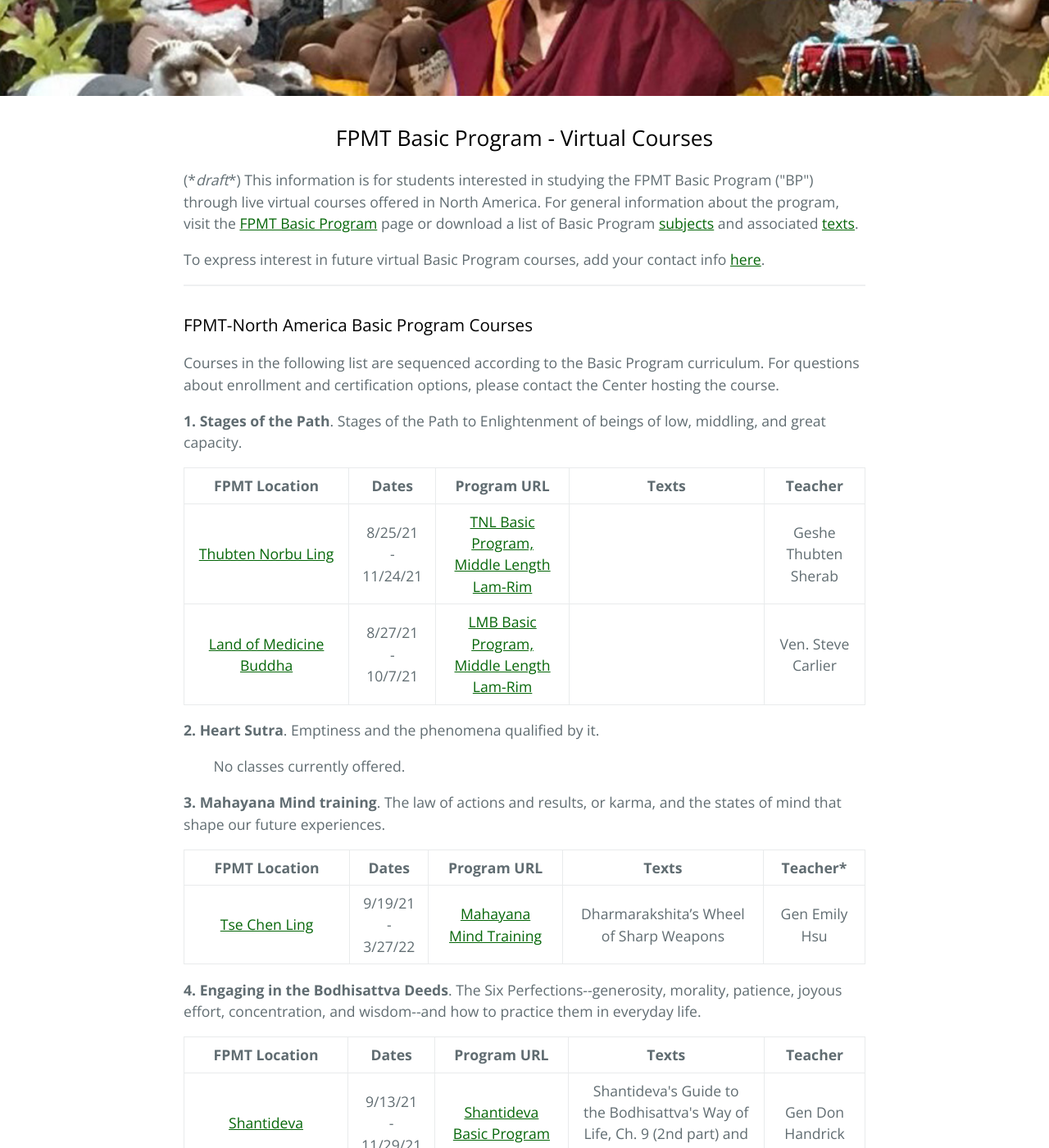
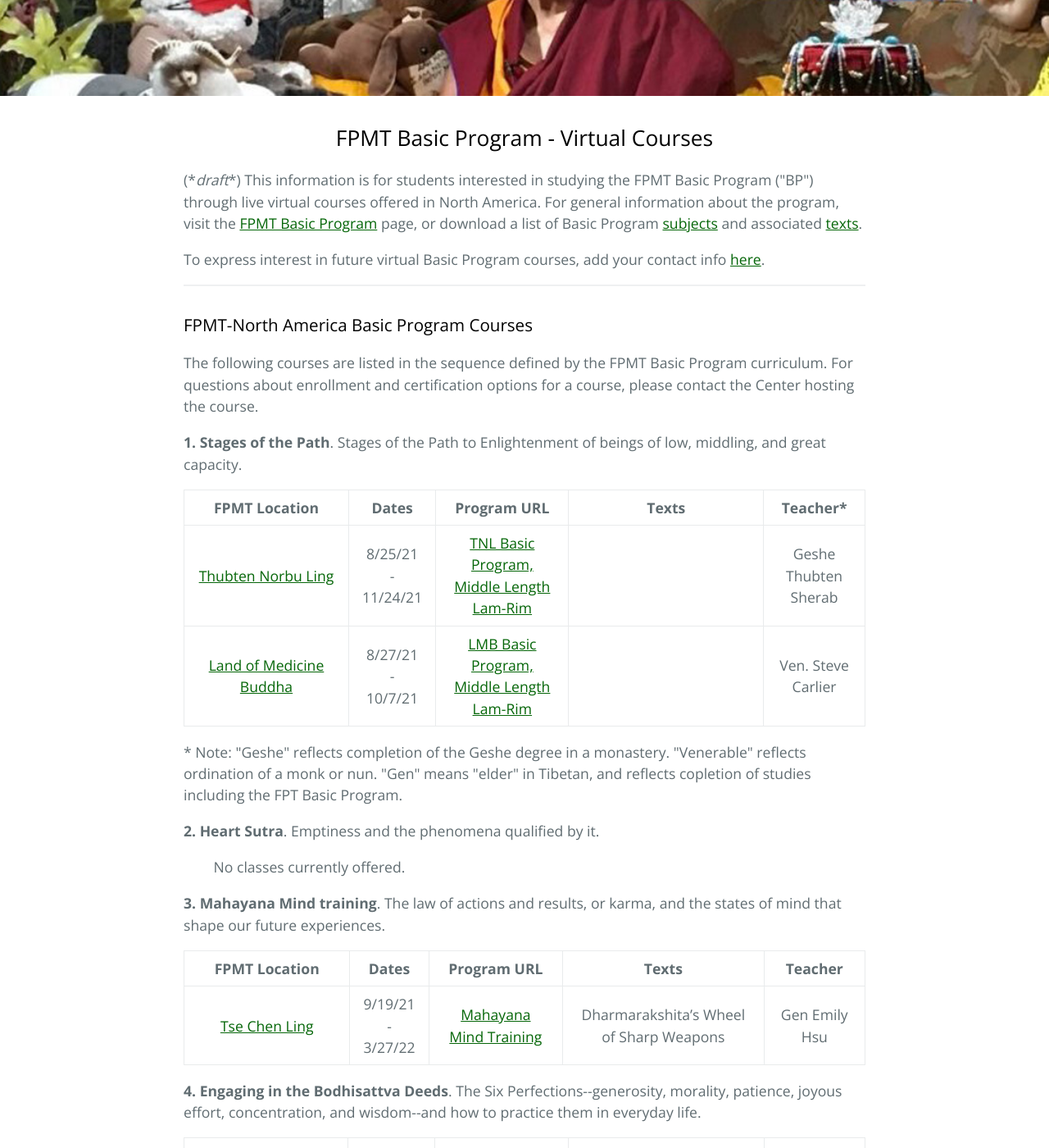
Before and after one commit to lgeorge/lgeorge.github.io, a Jekyll site: the page built from fpmt-na/index.html, in a window 1280 px wide and 1400 px high, scrolled down 208 px. Shown: the whole window at 82% size. Built offline with Jekyll 4.4.1, drawn with Linux system fonts in a browser that asks for light colours; some of the changed text lies outside the part shown.

Commit message:
additional small edits

```diff
--- a/fpmt-na/index.html
+++ b/fpmt-na/index.html
@@ -8,7 +8,7 @@
     <h2 style="text-align:center"; "color: black">FPMT Basic Program - Virtual Courses</h2>
 
     <p>(*<i>draft</i>*) This information is for students interested in studying the FPMT Basic Program ("BP") through live virtual courses offered in North America.
-    For general information about the program, visit the <a href="https://fpmt.org/education/programs/basic-program" target="_blank" rel="noopener noreferrer">FPMT Basic Program</a> page
+    For general information about the program, visit the <a href="https://fpmt.org/education/programs/basic-program" target="_blank" rel="noopener noreferrer">FPMT Basic Program</a> page,
     or download a list of Basic Program <a rel="noreferrer noopener" href="https://fpmt.org/wp-content/uploads/education/programs/basic-program/BP_SubjectDescriptions_2020.pdf" target="_blank">subjects</a>
       and associated <a rel="noreferrer noopener" href="https://fpmt.org/wp-content/uploads/education/programs/basic-program/BP_StandardTextsAndCommentaries_2020.pdf" target="_blank">texts</a>.</p>
 
@@ -19,7 +19,7 @@
 
     <h3 style="text-align:left"; "color: black">FPMT-North America Basic Program Courses</h3>
 
-    <p>Courses in the following list are sequenced according to the Basic Program curriculum. For questions about enrollment and certification options, please contact the Center hosting the course.
+    <p>The following courses are listed in the sequence defined by the FPMT Basic Program curriculum. For questions about enrollment and certification options for a course, please contact the Center hosting the course.
 
     <p><strong>1. Stages of the Path</strong>. Stages of the Path to Enlightenment of beings of low, middling, and great capacity.</p>
 
@@ -30,7 +30,7 @@
             <th class="has-text-align-center" data-align="center" width="10%">Dates</th>
             <th class="has-text-align-center" data-align="center" width="20%">Program URL</th>
             <th class="has-text-align-center" data-align="center" width="30%">Texts</th>
-            <th class="has-text-align-center" data-align="center" width="30%">Teacher</th>
+            <th class="has-text-align-center" data-align="center" width="30%">Teacher*</th>
           </tr>
     		</thead>
     		<tbody>
@@ -50,6 +50,7 @@
           </tr>
     		</tbody>
     	</table>
+    <p>* Note: "Geshe" reflects completion of the Geshe degree in a monastery. "Venerable" reflects ordination of a monk or nun. "Gen" means "elder" in Tibetan, and reflects copletion of studies including the FPT Basic Program.</p>
 
     <p><strong>2. Heart Sutra</strong>. Emptiness and the phenomena qualified by it.</p>
 
@@ -64,7 +65,7 @@
             <th class="has-text-align-center" data-align="center" width="10%">Dates</th>
             <th class="has-text-align-center" data-align="center" width="20%">Program URL</th>
             <th class="has-text-align-center" data-align="center" width="30%">Texts</th>
-            <th class="has-text-align-center" data-align="center" width="30%">Teacher*</th>
+            <th class="has-text-align-center" data-align="center" width="30%">Teacher</th>
           </tr>
     		</thead>
     		<tbody>
```
Also changed, not shown: other parts of fpmt-na/index.html (+0 -2 lines).
